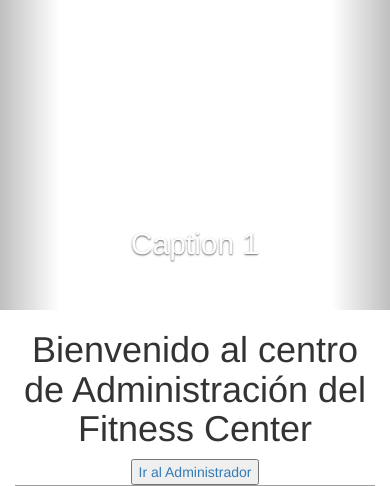
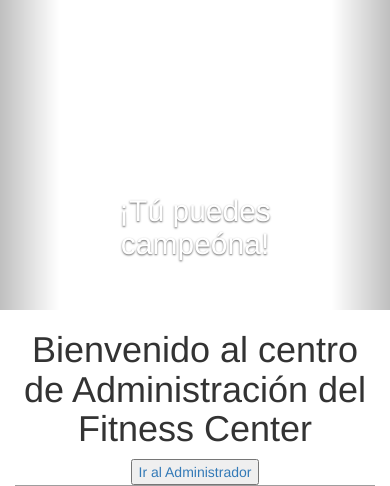
Before and after one commit to HugOoOguH/fitnesscenter, a Django app: page / in a window 390 px wide. Shown: the part 534-1020 px from the top of the page. Run offline with Django 3.2, Linux system fonts and the light colour scheme; some libraries are stand-ins or nearby versions; grey boxes are pictures that could not be loaded.

```diff
--- a/home/templates/home/home.html
+++ b/home/templates/home/home.html
@@ -20,7 +20,7 @@
                 	<img class="img-responsive fill" src="http://img0.es.gtsstatic.com/wallpapers/c9e5386e2acdcbcbbcad4ddc273e6e10_large.jpeg">
                 </div>
                 <div class="carousel-caption">
-                    <h2>Caption 1</h2>
+                    <h2>¡Tú puedes campeóna!</h2>
                 </div>
             </div>
             <div class="item">
@@ -29,7 +29,7 @@
                 	<img class="img-responsive fill" src="http://www.practicavida.es/wp-content/uploads/2015/02/NO-PAIN-NO-GAIN.jpg">
                 </div>
                 <div class="carousel-caption">
-                    <h2>Caption 2</h2>
+                    <h2>¡Eres el mejor!</h2>
                 </div>
             </div>
 
@@ -40,7 +40,7 @@
                 	<img class="img-responsive fill" src="http://res.cloudinary.com/db79cecgq/image/upload/c_crop,h_720,w_1440,y_91/c_fill,h_800,w_1600/v1407952710/MejoresCancionesGimnasioNoticias01.jpg">
                 </div>
                 <div class="carousel-caption">
-                    <h2>Caption 3</h2>
+                    <h2>¡Esfuerzate carajo!</h2>
                 </div>
             </div>
         </div>
```
